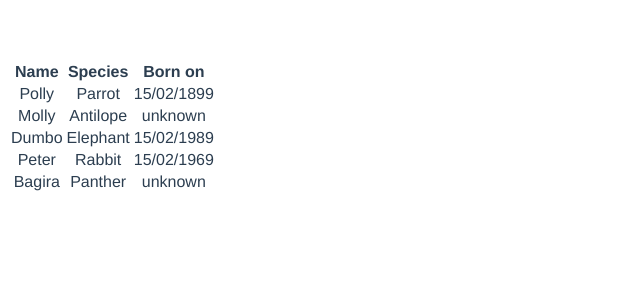
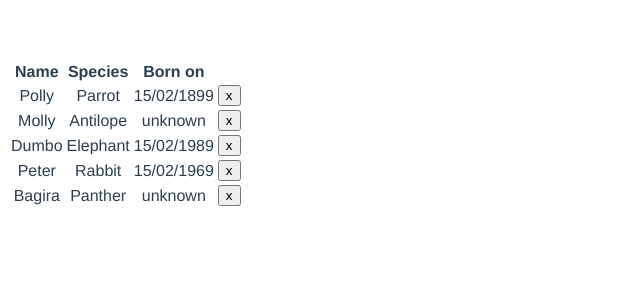
Before and after one commit to pedja77/Zoo, a Vue app: page / in a window 1280 px wide. Shown: the top 300 px of the page, without its empty margins (0-640 px from the left). Built offline with nearby package versions, Linux system fonts and the light colour scheme.

Commit message:
Added button for removing animals from table

```diff
--- a/src/components/AnimalsList.vue
+++ b/src/components/AnimalsList.vue
@@ -5,11 +5,13 @@
         <th>Name</th>
         <th>Species</th>
         <th>Born on</th>
+        <th>&nbsp;</th>
       </thead>
       <tr v-for="(animal, key) in animals" :key="key">
         <td>{{ animal.name  }}</td>
         <td>{{ animal.species  }}</td>
         <td>{{ animal.dateOfBirth ? animal.dateOfBirth : 'unknown' }}</td>
+        <td><button @click="removeAnimal(animal)">x</button></td>
       </tr>
     </table>
   </div>
@@ -30,6 +32,11 @@ export default {
         { name: 'Peter', species: 'Rabbit', dateOfBirth: '15/02/1969' },
         { name: 'Bagira', species: 'Panther', dateOfBirth: '' }
       ]
+    }
+  },
+  methods: {
+    removeAnimal(animal) {
+      this.animals.splice(this.animals.indexOf(animal), 1)
     }
   }
 }
```
